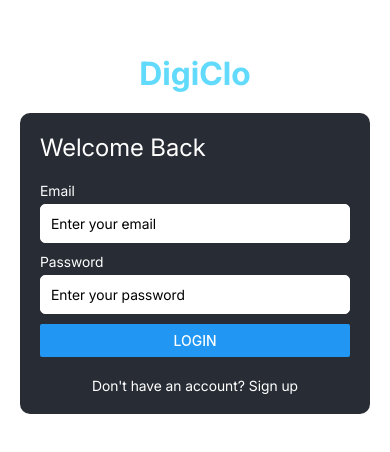
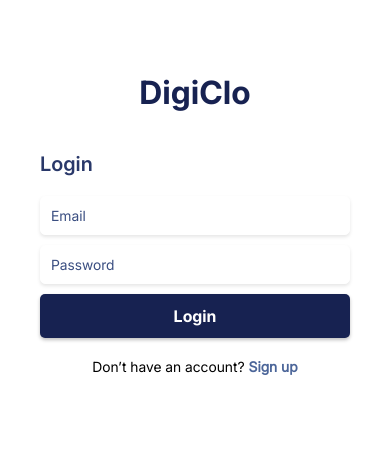
Before and after one commit to nathandhummi/digiclo, a React Native app: screen /Login in a window 390 px wide. Shown: the part 188-640 px from the top of the page. Built offline with nearby package versions, Linux system fonts and the light colour scheme.

Commit message:
changed login UI

```diff
--- a/src/screens/LoginScreen.tsx
+++ b/src/screens/LoginScreen.tsx
@@ -1,5 +1,5 @@
 import React, { useState, useEffect} from 'react';
-import { View, Text, TextInput, Button, StyleSheet, KeyboardAvoidingView} from 'react-native';
+import { View, Text, TextInput, Button, StyleSheet, KeyboardAvoidingView, TouchableOpacity} from 'react-native';
 import * as Font from 'expo-font';
 import { useNavigation, useRoute } from '@react-navigation/native';
 import { NativeStackNavigationProp } from '@react-navigation/native-stack';
@@ -21,6 +21,7 @@ const LoginScreen = () => {
             'Inter-Regular': require('../../assets/fonts/Inter-Regular.ttf'),
             'Inter-Bold': require('../../assets/fonts/Inter-Bold.ttf'),
             'Inter-Medium': require('../../assets/fonts/Inter-Medium.ttf'),
+            'Inter-SemiBold': require('../../assets/fonts/Inter-SemiBold.ttf'),
         })
         .then(() => setFontsLoaded(true))
         .catch(err => console.warn('Font load error:', err));
@@ -47,27 +48,38 @@ const LoginScreen = () => {
         <KeyboardAvoidingView behavior="padding" style={styles.container}>
             <Text style={styles.title}>DigiClo</Text>
             <View style={styles.form}>
-                <Text style={styles.header}>Welcome Back</Text>
-                <Text style={styles.label}>Email</Text>
+                <Text style={styles.header}>Login</Text>
+
                 <TextInput
-                    placeholder="Enter your email"
+                    placeholder="Email"
                     value={email}
                     onChangeText={setEmail}
                     keyboardType='email-address'
                     style={styles.input}
                 />
-                <Text style={styles.label}>Password</Text>
+
                 <TextInput
-                    placeholder="Enter your password"
+                    placeholder="Password"
                     value={password}
                     onChangeText={setPassword}
                     secureTextEntry
                     style={styles.input}
                 />
+
                 {error ? <Text style={styles.error}>{error}</Text> : null}
-                <Button title="Login" onPress={handleLogin} />
-                <Text style={styles.footer} onPress={() => navigation.navigate('Signup', { setIsLoggedIn })}>
-                    Don't have an account? Sign up
+
+                <TouchableOpacity style={styles.button} onPress={handleLogin}>
+                    <Text style={styles.buttonText}>Login</Text>
+                </TouchableOpacity>
+
+                <Text style={styles.footer}>
+                    Don’t have an account?{' '}
+                <Text
+                    style={styles.link}
+                    onPress={() => navigation.navigate('Signup', { setIsLoggedIn })}
+                >
+                    Sign up
+                </Text>
                 </Text>
             </View>
         </KeyboardAvoidingView>
@@ -77,10 +89,10 @@ const LoginScreen = () => {
 export default LoginScreen;
 
 const styles = StyleSheet.create({
-    title: { fontFamily: 'Inter-Bold', fontSize: 32, fontWeight: 'bold', color: '#61dafb', textAlign: 'center', marginBottom: 20 },
-    container: { flex: 1, justifyContent: 'center', padding: 20, backgroundColor: 'white'},
-    form: { backgroundColor: '#282c34', padding: 20, borderRadius: 10 },
-    header: { fontFamily: 'Inter-Regular', color: 'white', fontSize: 24, marginBottom: 20 },
+    title: { fontFamily: 'Inter-Bold', fontSize: 32, fontWeight: 'bold', color: '#172251', textAlign: 'center', marginBottom: 20 },
+    container: { flex: 1, justifyContent: 'center', paddingHorizontal: 20, backgroundColor: 'white'},
+    form: { backgroundColor: 'white', padding: 20, borderRadius: 10 },
+    header: { fontFamily: 'Inter-SemiBold', color: '#293869', fontSize: 20, marginBottom: 20 },
     label: { fontFamily: 'Inter-Regular', color: 'white', marginBottom: 5 },
     input: {
         fontFamily: 'Inter-Regular',
@@ -90,8 +102,37 @@ const styles = StyleSheet.create({
         padding: 10,
         marginBottom: 10,
         borderRadius: 5,
-        color: 'black'
+        color: '#3A4E81',
+
+        shadowColor: '#000',
+        shadowOffset: { width: 0, height: 2 },
+        shadowOpacity: 0.1,
+        shadowRadius: 3.84,
+        elevation: 5,
+    },
+    button: {
+        backgroundColor: '#172251',
+        paddingVertical: 12,
+        paddingHorizontal: 20,
+        borderRadius: 5,
+        alignItems: 'center',
+
+        shadowColor: '#000',
+        shadowOffset: { width: 0, height: 2 },
+        shadowOpacity: 0.25,
+        shadowRadius: 3.84,
+        elevation: 5,
+    },
+    buttonText: {
+        fontFamily: 'Inter-Bold',
+        color: 'white',
+        fontSize: 16,
     },
     error: { fontFamily: 'Inter-Regular', color: 'red', marginBottom: 10 },
-    footer: { fontFamily: 'Inter-Regular', color: 'white', marginTop: 20, textAlign: 'center' },
+    footer: { fontFamily: 'Inter-Regular', color: 'black', marginTop: 20, textAlign: 'center' },
+    link: {
+        fontFamily: 'Inter-Regular',
+        fontWeight: 'bold',
+        color: '#4B6599',
+    },
 });
```
Also changed, not shown: assets/fonts/Inter-SemiBold.ttf (added).
